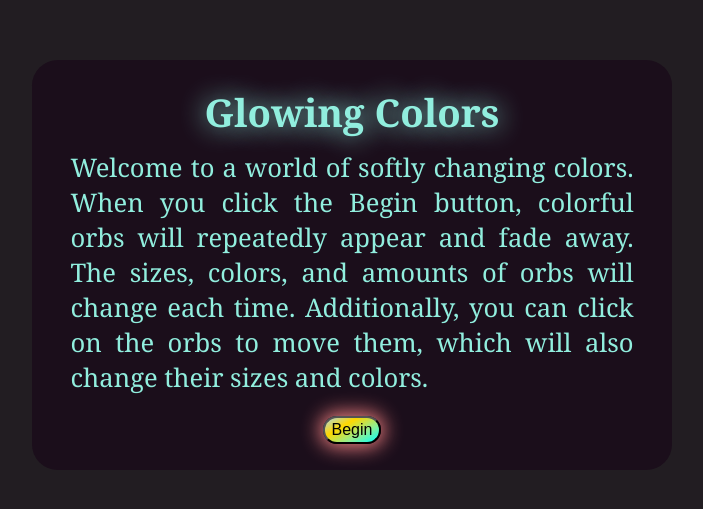
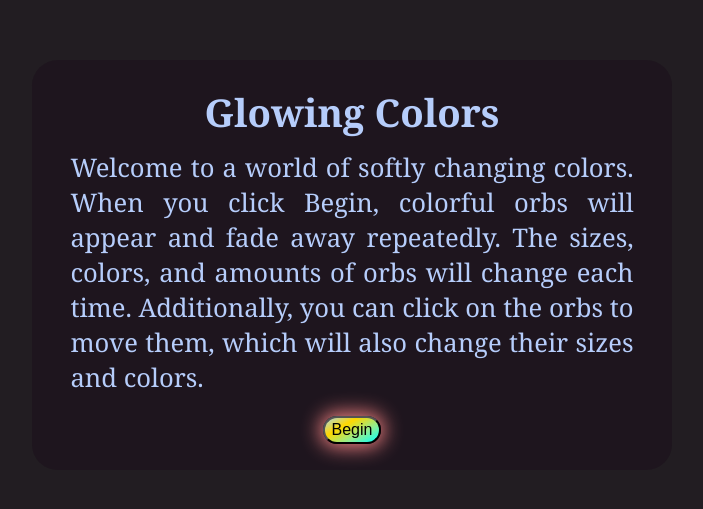
Before and after one commit to franco-ortega/glowing-colors, a React (Create React App) app: page / in a window 1280 px wide. Shown: the part 135-644 px from the top of the page, without its empty margins (288-991 px from the left). Built offline with nearby package versions, Linux system fonts and the light colour scheme.

Commit message:
change text color and reduce button glow

```diff
--- a/src/components/welcome/Welcome.jsx
+++ b/src/components/welcome/Welcome.jsx
@@ -7,7 +7,7 @@ const Welcome = ({ onBeginClick, fadeOut }) => {
     <section className={`${styles.Welcome} ${fadeOut && styles.FadeOut}`}>
       <h1>Glowing Colors</h1>
       {/* eslint-disable-next-line max-len */}
-      <p>Welcome to a world of softly changing colors. When you click the Begin button, colorful orbs will repeatedly appear and fade away. The sizes, colors, and amounts of orbs will change each time. Additionally, you can click on the orbs to move them, which will also change their sizes and colors.</p>
+      <p>Welcome to a world of softly changing colors. When you click Begin, colorful orbs will appear and fade away repeatedly. The sizes, colors, and amounts of orbs will change each time. Additionally, you can click on the orbs to move them, which will also change their sizes and colors.</p>
       <button onClick={onBeginClick}>Begin</button>
     </section>
   );
--- a/src/components/welcome/Welcome.module.css
+++ b/src/components/welcome/Welcome.module.css
@@ -1,26 +1,22 @@
 .Welcome {
-  /* border: thin solid whitesmoke; */
+  background: hsla(300, 33%, 8%, 50%);
+  /* background: linear-gradient(
+    150deg,
+    hsl(195, 53%, 79%),
+    hsl(120, 73%, 75%),
+    hsl(0, 100%, 50%)
+    ); */
+  /* background-size: 100%; */
+
+
   border-radius: 2vw;
-  background: hsla(300, 33%, 8%, 1);
 
   width: fit-content;
   max-width: 85%;
   padding: 4vw;
 
-  color: hsl(170, 73%, 75%);
-  /* background: -webkit-linear-gradient(
-    150deg,
-    lightblue,
-    yellow,
-    lightgreen,
-    cyan,
-    red
-    );
-  background-clip: text;
-  -webkit-background-clip: text;
-  -moz-background-clip: text;
-  -moz-text-fill-color: transparent;
-  -webkit-text-fill-color: transparent; */
+  color: hsl(220, 90%, 85%);
+  /* color: yellow; */
   font-family: Cambria, Cochin, Georgia, Times, 'Times New Roman', serif;
   font-size: clamp(1.5rem, 2vw, 2.5rem);
   text-align: center;
@@ -30,10 +26,6 @@
   left: 50%;
   transform: translate(-50%, -50%);
   z-index: 1;
-}
-
-.Welcome h1 {
-  text-shadow: 0vw 0vw 2vw;
 }
 
 .Welcome p {
@@ -50,9 +42,8 @@
     lightgreen,
     cyan
     );
-  -webkit-text-fill-color: black;
   border-radius: 5vw;
-  box-shadow: 0vw 0vw 2vw 1.5vw lightcoral;
+  box-shadow: 0vw 0vw 2vw 1vw lightcoral;
   padding: .5vw 2vw;
   font-size: 5vw;
 }
@@ -119,3 +110,24 @@
     font-size: 1.25vw;
   }
 }
+
+
+
+
+@media screen and (min-width: 900px) {
+  .Welcome {
+    /* background: linear-gradient(
+    150deg,
+    lightblue,
+    lightgreen,
+    purple,
+    red
+    );
+    background-size: 100%; */
+  /* background-clip: text; */
+  /* -webkit-background-clip: text; */
+  /* -moz-background-clip: text; */
+  /* -moz-text-fill-color: transparent; */
+  /* -webkit-text-fill-color: transparent; */
+  }
+}
```
